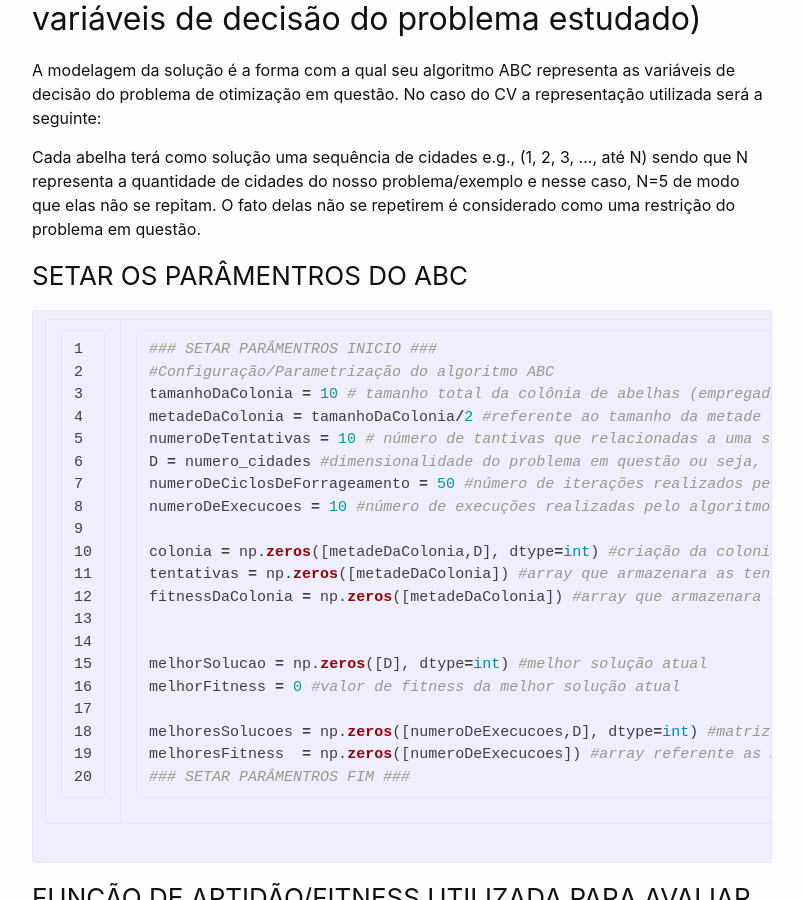
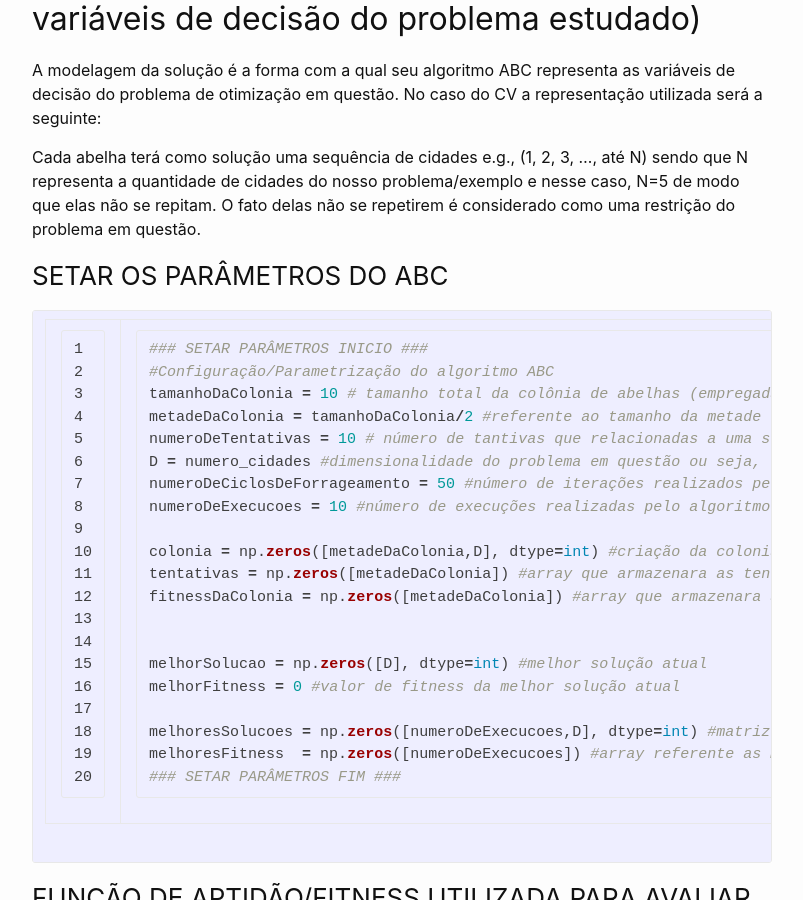
Before and after one commit to rafaelsanches123/rafaelsanches123.github.io, a Jekyll site: the page built from _posts/2018-09-10-resolvendo-problema-do-cv-usando-algoritmo-de-enxame-de-abelhas-abc.markdown, in a window 1280 px wide and 900 px high, scrolled down 5041 px. Shown: the whole window, without its empty margins (238-1041 px from the left). Built offline with Jekyll 4.4.1, drawn with Linux system fonts in a browser that asks for light colours; comment, search, counter and statistics services are not loaded.

Commit message:
correção artigo abc

```diff
--- a/_posts/2018-09-10-resolvendo-problema-do-cv-usando-algoritmo-de-enxame-de-abelhas-abc.markdown
+++ b/_posts/2018-09-10-resolvendo-problema-do-cv-usando-algoritmo-de-enxame-de-abelhas-abc.markdown
@@ -116,11 +116,11 @@ A modelagem da solução é a forma com a qual seu algoritmo ABC representa as v
 
 Cada abelha terá como solução uma sequência de cidades e.g., (1, 2, 3, ..., até N) sendo que N representa a quantidade de cidades do nosso problema/exemplo e nesse caso, N=5 de modo que elas não se repitam. O fato delas não se repetirem é considerado como uma restrição do problema em questão.
 
-### SETAR OS PARÂMENTROS DO ABC
+### SETAR OS PARÂMETROS DO ABC
 
 {% highlight python linenos %}
 
-### SETAR PARÂMENTROS INICIO ###
+### SETAR PARÂMETROS INICIO ###
 #Configuração/Parametrização do algoritmo ABC
 tamanhoDaColonia = 10 # tamanho total da colônia de abelhas (empregadas e espectadoras)
 metadeDaColonia = tamanhoDaColonia/2 #referente ao tamanho da metade da colônia de abelhas
@@ -139,7 +139,7 @@ melhorFitness = 0 #valor de fitness da melhor solução atual
 
 melhoresSolucoes = np.zeros([numeroDeExecucoes,D], dtype=int) #matriz com as melhores soluções encontradas em cada execução do ABC
 melhoresFitness  = np.zeros([numeroDeExecucoes]) #array referente as melhores soluções
-### SETAR PARÂMENTROS FIM ###
+### SETAR PARÂMETROS FIM ###
 {% endhighlight %}
 
 ### FUNÇÃO DE APTIDÃO/FITNESS UTILIZADA PARA AVALIAR AS SOLUÇÕES DO ABC NO PROBLEMA DO CV
```
